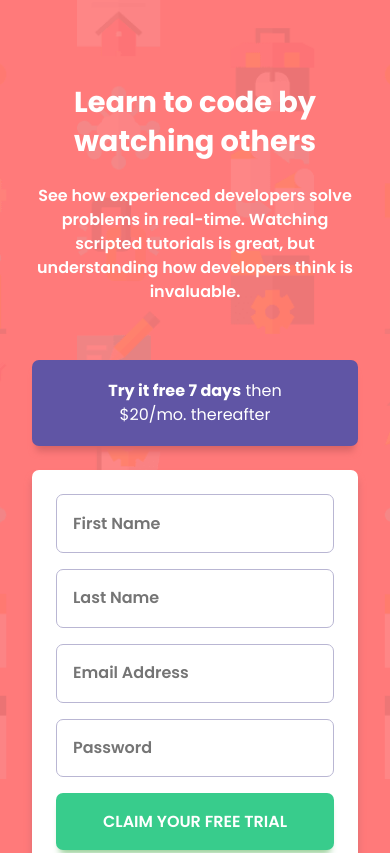
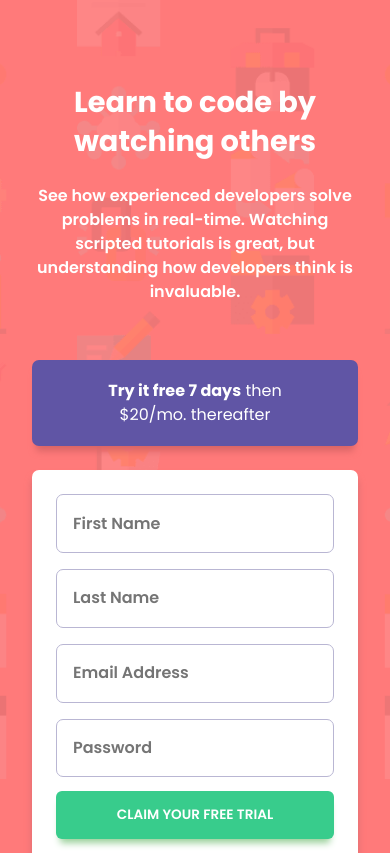
Before and after one commit to Nocks/intro-component-with-signup-form, a plain HTML site: page index.html in a window 390 px wide. Shown: the top 853 px of the page. Drawn offline with Linux system fonts and the light colour scheme.

Commit message:
Reduced font size for smartphones of width between 320px and 480px

```diff
--- a/css/styles.scss
+++ b/css/styles.scss
@@ -425,6 +425,8 @@ footer {
 
 @media (min-width: 320px) and (max-width: 480px) {
 
-  //CSS
+  .registration .bottom .form-group .btn-register {
+    font-size: 0.850em;
+  }
 
 }
```
Also changed, not shown: css/styles.css, 1 other file.
